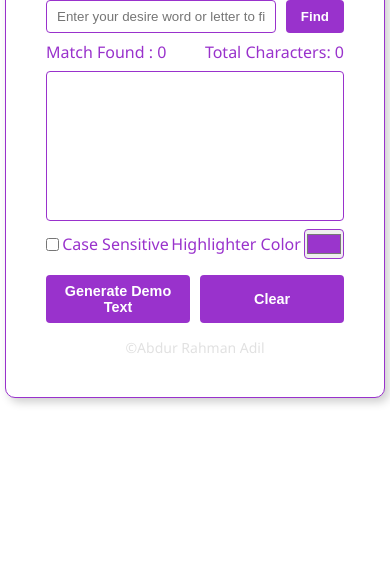
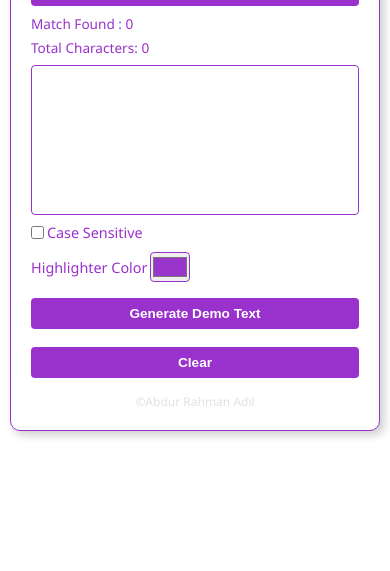
Before and after one commit to SyntaxAdil/search_-_find, a plain HTML site: page index.html in a window 390 px wide. Shown: the part 273-844 px from the top of the page. Drawn offline with Linux system fonts and the light colour scheme.

Commit message:
Responsive added

```diff
--- a/style.css
+++ b/style.css
@@ -4,31 +4,29 @@
   outline: 0;
   box-sizing: border-box;
 }
-
 body {
   font-family: "Segoe UI", Tahoma, Geneva, Verdana, sans-serif;
   min-height: 100vh;
   display: flex;
   justify-content: center;
   align-items: center;
+  padding: 20px;
 }
-
 .container {
-  min-width: 380px;
-  width: 380px;
+  min-width: 500px;
+  width: 500px;
+  max-width: 100%;
   background: #fff;
   box-shadow: 4px 4px 10px rgba(0, 0, 0, 0.2);
   padding: 40px;
   border: 1px solid darkorchid;
   border-radius: 10px;
 }
-
 .title {
   text-align: center;
   color: darkorchid;
   margin-bottom: 1rem;
 }
-
 .input-box {
   width: 100%;
   margin-bottom: 0.5rem;
@@ -36,14 +34,12 @@ body {
   justify-content: space-between;
   gap: 10px;
 }
-
 .input-box input {
   padding: 8px 10px;
   border: 1px solid darkorchid;
   border-radius: 4px;
   flex: 1;
 }
-
 .input-box button {
   padding: 8px 15px;
   background: darkorchid;
@@ -54,11 +50,9 @@ body {
   cursor: pointer;
   transition: 0.4s;
 }
-
 .input-box button:hover {
   filter: brightness(0.91);
 }
-
 .count-box {
   margin: 0.5rem 0;
   display: flex;
@@ -66,12 +60,10 @@ body {
   color: darkorchid;
   font-weight: 500;
 }
-
 #text-io {
   width: 100%;
   position: relative;
 }
-
 #message-box {
   width: 100%;
   min-height: 150px;
@@ -84,30 +76,24 @@ body {
   overflow-y: auto;
   margin-bottom: 0.5rem;
 }
-
 #message-box:focus {
   outline: none;
 }
-
 #message-box::-webkit-scrollbar {
   width: 10px;
 }
-
 #message-box::-webkit-scrollbar-track {
   background: #f0f0f0;
   border-radius: 4px;
 }
-
 #message-box::-webkit-scrollbar-thumb {
   background-color: darkorchid;
   border-radius: 4px;
   border: 2px solid #f0f0f0;
 }
-
 #message-box::-webkit-scrollbar-thumb:hover {
   cursor: grab;
 }
-
 #error-mssg {
   position: absolute;
   top: 0;
@@ -126,13 +112,11 @@ body {
   user-select: none;
   display: none;
 }
-
 .utility-box {
   display: flex;
   justify-content: space-between;
   margin-bottom: 0.5rem;
 }
-
 .utility-box label {
   display: flex;
   align-items: center;
@@ -142,7 +126,6 @@ body {
   user-select: none;
   font-weight: 450;
 }
-
 #highlithColorBtn {
   width: 40px;
   height: 30px;
@@ -150,13 +133,10 @@ body {
   border-radius: 4px;
   cursor: pointer;
 }
-
 .btn-box {
-
   display: flex;
   gap: 10px;
 }
-
 .btn-box button {
   width: 100%;
   display: block;
@@ -171,11 +151,9 @@ body {
   cursor: pointer;
   transition: 0.4s;
 }
-
 .btn-box button:hover {
   filter: brightness(0.9);
 }
-
 .hightlightedText {
   background-color: darkorchid;
   color: #fff;
@@ -183,3 +161,89 @@ body {
 }
 .error { border: 1px solid red !important; }
 #copuRight { text-align: center; margin: 15px 0 0 0; font-size: 14px; color: #cacaca8e; user-select: none; }
+
+@media (max-width: 768px) {
+  body {
+    padding: 15px;
+  }
+  .container {
+    min-width: 100%;
+    width: 100%;
+    padding: 25px;
+  }
+  .title {
+    font-size: 1.5rem;
+  }
+  .count-box {
+    flex-direction: column;
+    gap: 5px;
+    font-size: 0.9rem;
+  }
+  .utility-box {
+    flex-direction: column;
+    gap: 10px;
+  }
+  .btn-box {
+    flex-direction: column;
+  } #error-mssg{
+    min-height: 100px;
+    max-height: 150px;
+
+  }
+}
+
+@media (max-width: 480px) {
+  body {
+    padding: 10px;
+  }
+  .container {
+    padding: 20px;
+  }
+  .title {
+    font-size: 1.3rem;
+  }
+  .input-box {
+    flex-direction: column;
+  }
+  .input-box button {
+    width: 100%;
+  }
+  #message-box {
+    font-size: 0.95rem;
+  }
+  .count-box {
+    font-size: 0.85rem;
+  }
+  .utility-box label {
+    font-size: 0.9rem;
+  }
+  .btn-box button {
+    font-size: 0.85rem;
+  }
+  #copuRight {
+    font-size: 12px;
+  }
+    #error-mssg{
+    min-height: 80px;
+    max-height: 150px;
+
+  }
+}
+
+@media (max-width: 360px) {
+  .container {
+    padding: 15px;
+  }
+  .title {
+    font-size: 1.2rem;
+  }
+  #message-box {
+    min-height: 120px;
+    max-height: 120px;
+  }
+  #error-mssg{
+    min-height: 120px;
+    max-height: 120px;
+
+  }
+}
```
